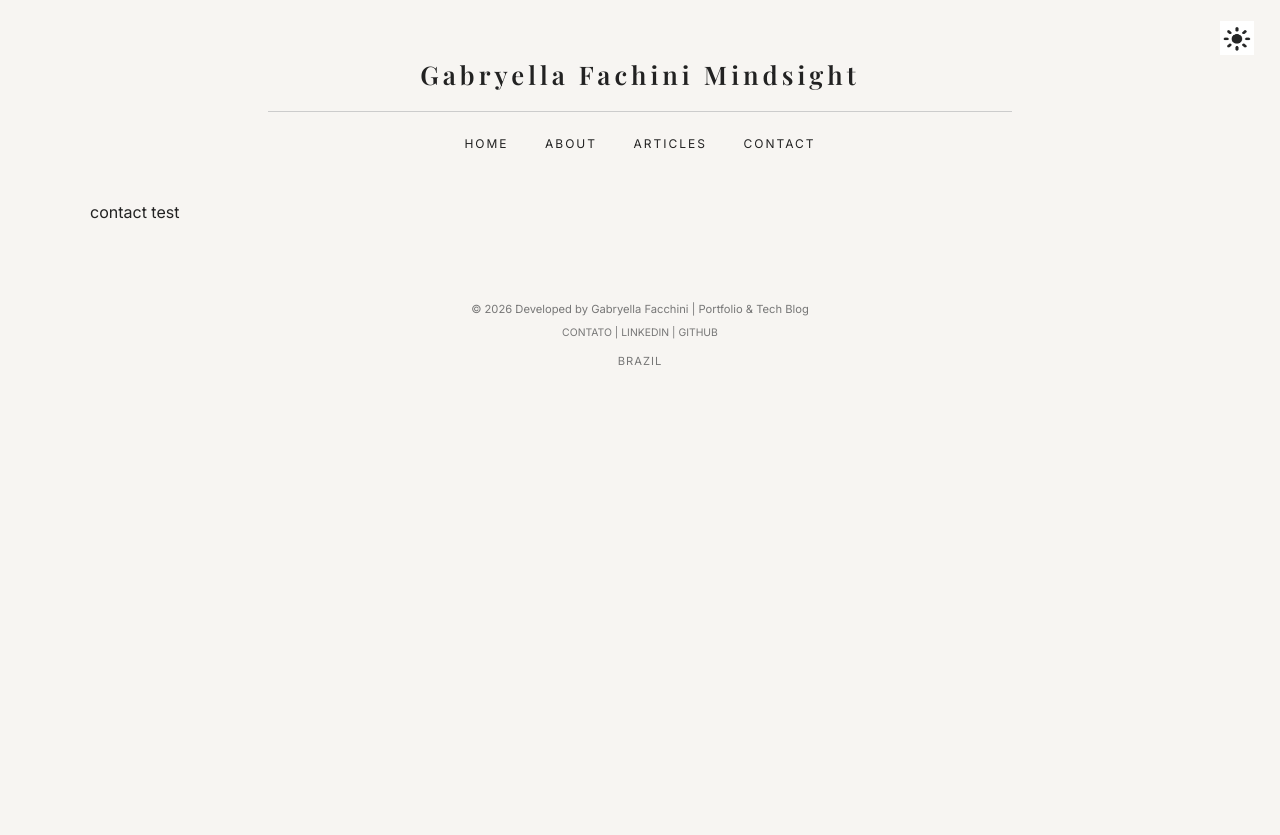
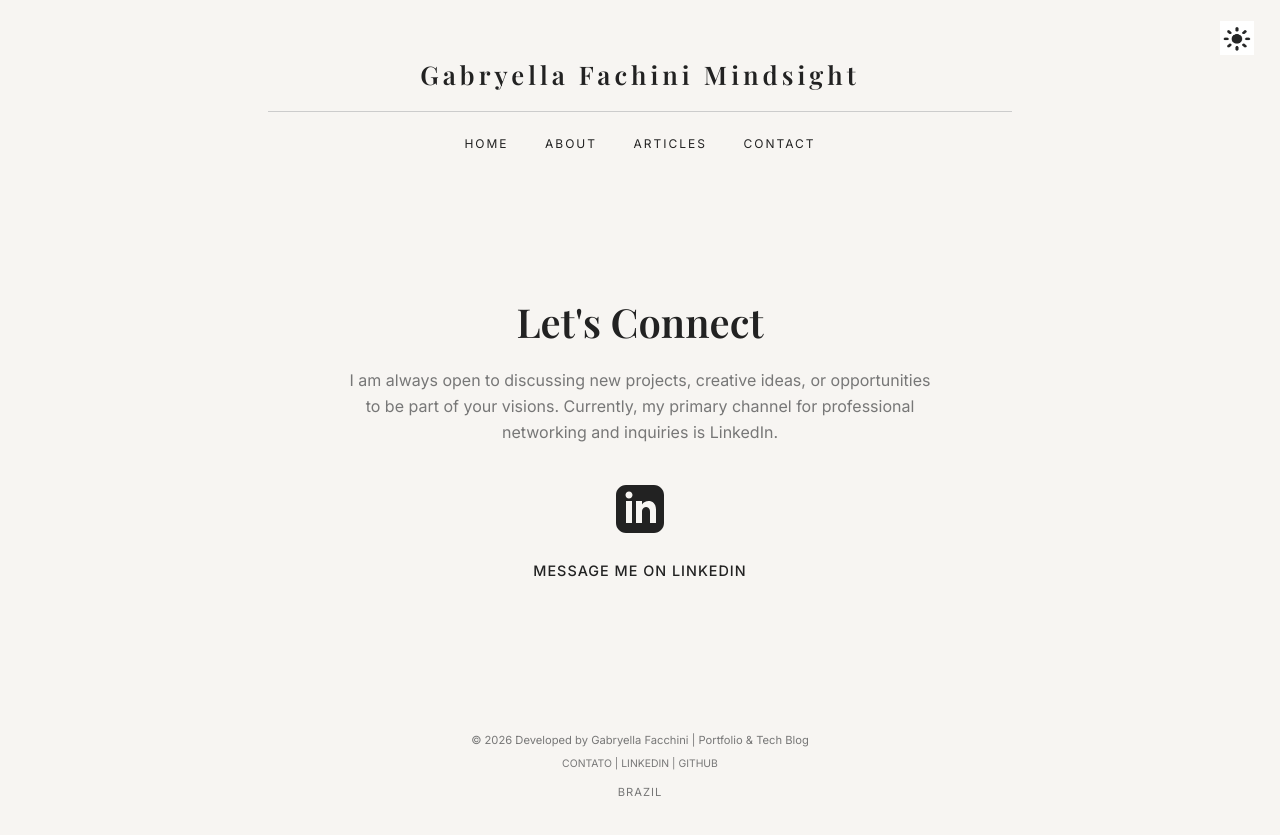
Before and after one commit to gabyfachini/gabyfachini.github.io, a Jekyll site: the page built from contact.html, in a window 1280 px wide. Shown: the top 835 px of the page. Built offline with Jekyll 4.4.1, drawn with Linux system fonts in a browser that asks for light colours.

Commit message:
Update contact page and fix About link
Fixes the About nav link to use '/about' (relative_url) and revamps the contact page: updates the front-matter title case, replaces placeholder text with a centered contact section that highlights LinkedIn (SVG icon and CTA), adds hover styles and basic typography, and removes the old test content. Small UI/content update with no backend changes.

```diff
--- a/_layouts/default.html
+++ b/_layouts/default.html
@@ -17,7 +17,7 @@
   <nav class="menu">
   <a href="{{ '/' | relative_url }}">HOME</a>
 
-  <a href="{{ '/about.html' | relative_url }}">ABOUT</a>
+  <a href="{{ '/about' | relative_url }}">ABOUT</a>
 
   <a href="{{ '/articles.html' | relative_url }}">ARTICLES</a>
 
--- a/contact.html
+++ b/contact.html
@@ -1,6 +1,39 @@
 ---
 layout: default
-title: CONTACT
+title: Contact
 ---
 
-contact test
+<section class="container" style="text-align: center; max-width: 600px; margin: 0 auto; padding: 60px 20px;">
+
+  <h2 style="font-family: 'Playfair Display', serif; font-size: 2.5rem; margin-bottom: 20px;">
+    Let's Connect
+  </h2>
+
+  <p style="font-family: 'Inter', sans-serif; color: var(--muted); line-height: 1.6; margin-bottom: 40px;">
+    I am always open to discussing new projects, creative ideas, or opportunities to be part of your visions.
+    Currently, my primary channel for professional networking and inquiries is LinkedIn.
+  </p>
+
+  <div class="contact-link">
+    <a href="https://www.linkedin.com/in/gabryellafachini/" target="_blank" style="text-decoration: none; color: var(--text);">
+      <svg xmlns="http://www.w3.org/2000/svg" width="48" height="48" viewBox="0 0 24 24" fill="currentColor" style="margin-bottom: 10px; transition: transform 0.3s ease;">
+        <path d="M19 0h-14c-2.761 0-5 2.239-5 5v14c0 2.761 2.239 5 5 5h14c2.762 0 5-2.239 5-5v-14c0-2.761-2.238-5-5-5zm-11 19h-3v-11h3v11zm-1.5-12.268c-.966 0-1.75-.79-1.75-1.764s.784-1.764 1.75-1.764 1.75.79 1.75 1.764-.783 1.764-1.75 1.764zm13.5 12.268h-3v-5.604c0-3.368-4-3.113-4 0v5.604h-3v-11h3v1.765c1.396-2.586 7-2.777 7 2.476v6.759z"/>
+      </svg>
+      <p style="font-weight: 500; letter-spacing: 1px; font-size: 0.9rem;">MESSAGE ME ON LINKEDIN</p>
+    </a>
+  </div>
+
+</section>
+
+<style>
+  .contact-link a:hover svg {
+    transform: scale(1.1);
+    color: #0077b5; /* Cor oficial do LinkedIn no hover */
+  }
+  .contact-link p {
+    transition: color 0.3s;
+  }
+  .contact-link a:hover p {
+    color: #0077b5;
+  }
+</style>
```
